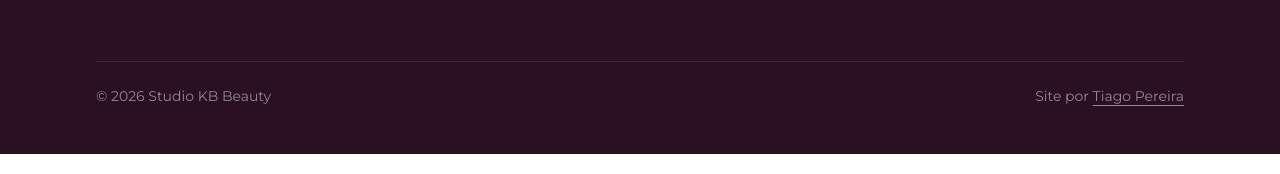
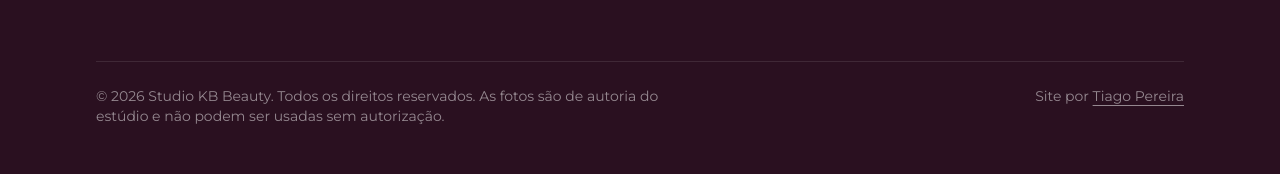
Before and after one commit to TiagoPesouzaa/studio-kb-beauty, an Astro site: page / in a window 1280 px wide. Shown: the part 6987-7161 px from the top of the page. Built offline with nearby package versions, Linux system fonts and the light colour scheme; Astro itself is replaced by a stand-in of ours.

Commit message:
docs: readme enxuto e aviso de direitos autorais no rodapé

```diff
--- a/src/components/sections/Footer.astro
+++ b/src/components/sections/Footer.astro
@@ -31,9 +31,9 @@ const year = new Date().getFullYear();
       </dl>
     </div>
 
-    <div class="mt-16 flex flex-col gap-2 border-t border-white/10 pt-6 text-sm text-white/50 sm:flex-row sm:justify-between">
-      <p>© {year} {siteConfig.name}</p>
-      <p>Site por <a href={creditsLink()} target="_blank" rel="noopener noreferrer" class="underline underline-offset-4 hover:text-white">{siteConfig.credits.label}</a></p>
+    <div class="mt-16 flex flex-col gap-2 border-t border-white/10 pt-6 text-sm text-white/50 sm:flex-row sm:justify-between sm:gap-8">
+      <p class="max-w-xl">© {year} {siteConfig.name}. {footer.rights}</p>
+      <p class="shrink-0">Site por <a href={creditsLink()} target="_blank" rel="noopener noreferrer" class="underline underline-offset-4 hover:text-white">{siteConfig.credits.label}</a></p>
     </div>
   </Container>
 </footer>
--- a/src/data/content.ts
+++ b/src/data/content.ts
@@ -111,4 +111,6 @@ export const faq: FaqItem[] = [
 
 export const footer = {
   title: "Vamos cuidar do seu olhar?",
+  /** Aviso de direitos autorais, exibido ao lado do © */
+  rights: "Todos os direitos reservados. As fotos são de autoria do estúdio e não podem ser usadas sem autorização.",
 };
```
Also changed, not shown: README.md.
